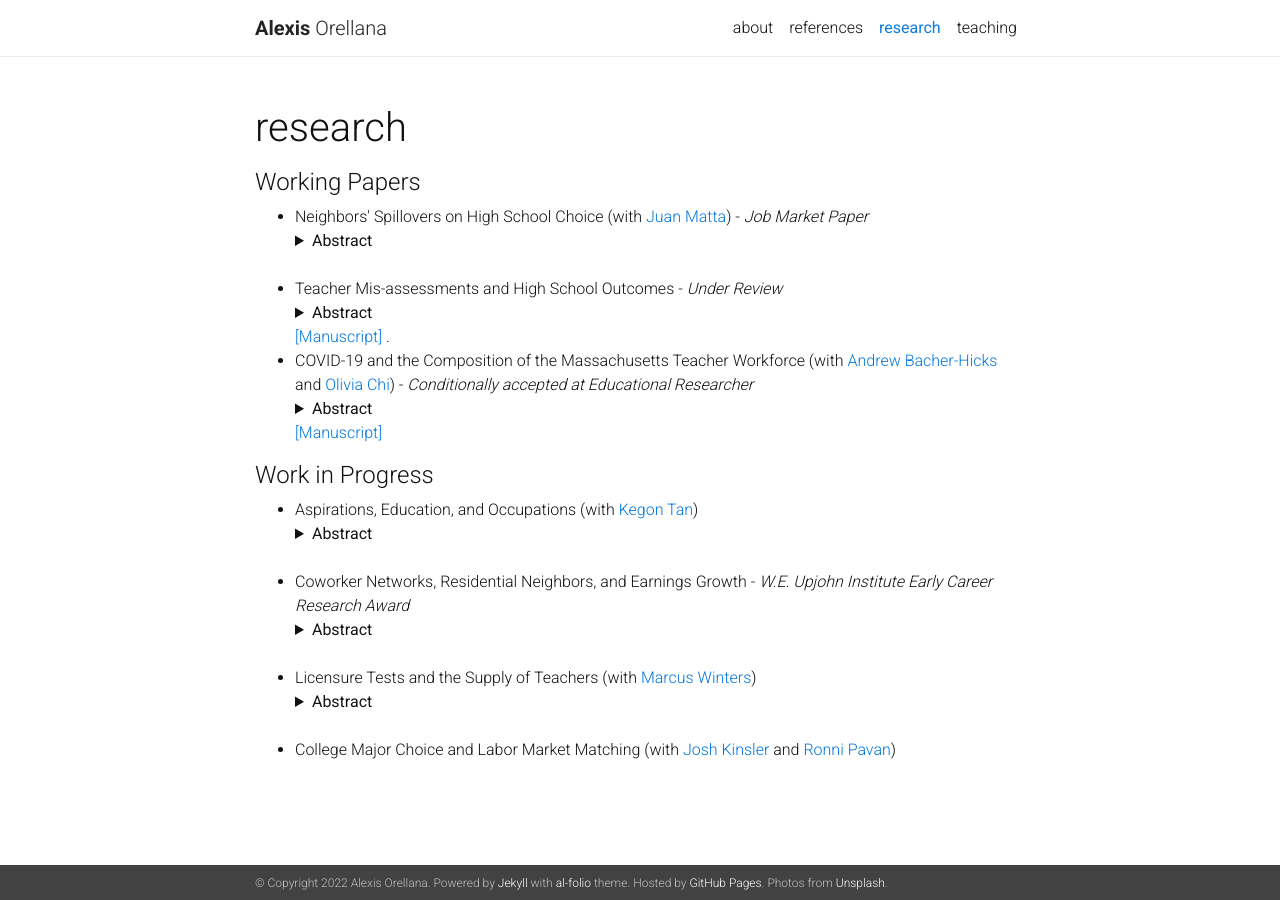
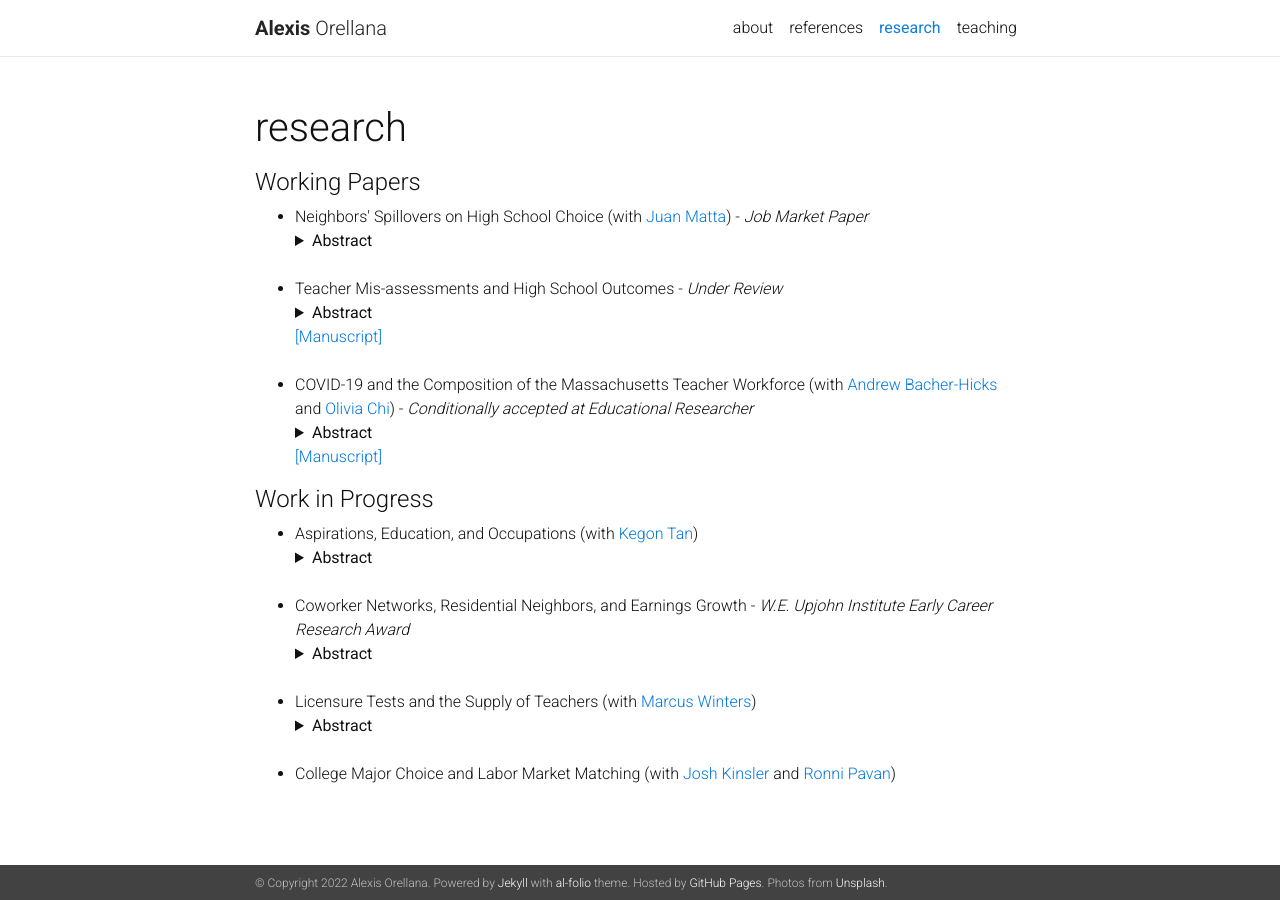
Before and after one commit to alexisorellana/alexisorellana.github.io, a Jekyll site: the page built from _pages/research.md, in a window 1280 px wide. Built offline with Jekyll 4.4.1, drawn with Linux system fonts in a browser that asks for light colours; nearby versions of some CDN libraries; a style sheet for code colours, icons or effects is not loaded.

Commit message:
update 08-11

```diff
--- a/_pages/research.md
+++ b/_pages/research.md
@@ -31,7 +31,7 @@ Does mis-assessment by teachers on subjective evaluations matter for students’
 <a href="{{ site.baseurl }}/assets/pdf/Manuscript.pdf" target="_blank">[Manuscript]</a>
 
 
-.	&nbsp;
+<br>	&nbsp;
 
 
 <li> COVID-19 and the Composition of the Massachusetts Teacher Workforce (with <a href="https://www.andrewbacherhicks.com/home" target="_blank">Andrew Bacher-Hicks</a> and <a href="https://www.oliviachi.com" target="_blank">Olivia Chi</a>) - <em> Conditionally accepted at Educational Researcher </em> </li>
```
